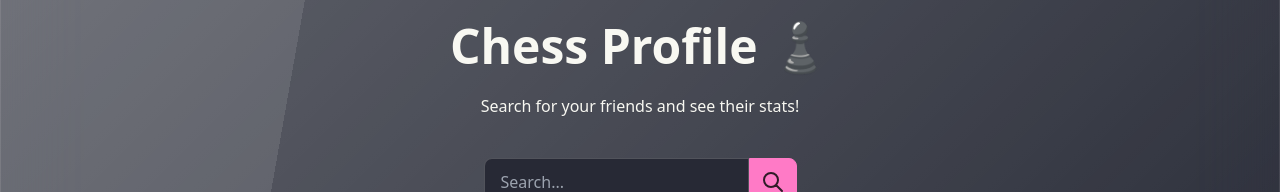
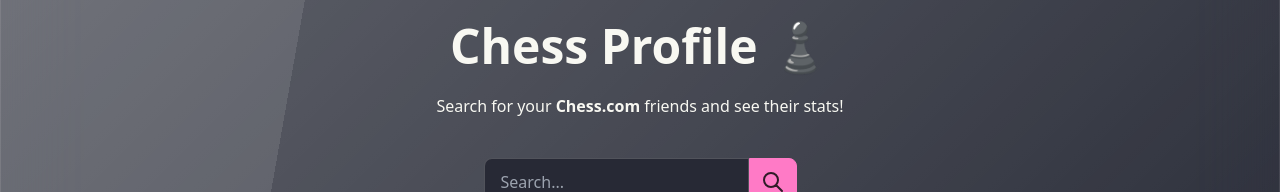
Before and after one commit to rickydefazio/chess-profile, a Next.js app: page / in a window 1280 px wide. Shown: the part 286-478 px from the top of the page. Built offline with nearby package versions, Linux system fonts and the light colour scheme; no server answers.

Commit message:
Add 'chess.com' callout for clarity.

```diff
--- a/src/components/Header.tsx
+++ b/src/components/Header.tsx
@@ -2,7 +2,9 @@
   return (
     <header className='max-w-md'>
       <h1 className='text-5xl font-bold'>Chess Profile ♟️</h1>
-      <p className='py-6'>Search for your friends and see their stats!</p>
+      <p className='py-6'>
+        Search for your <strong>Chess.com</strong> friends and see their stats!
+      </p>
     </header>
   );
 }
```
